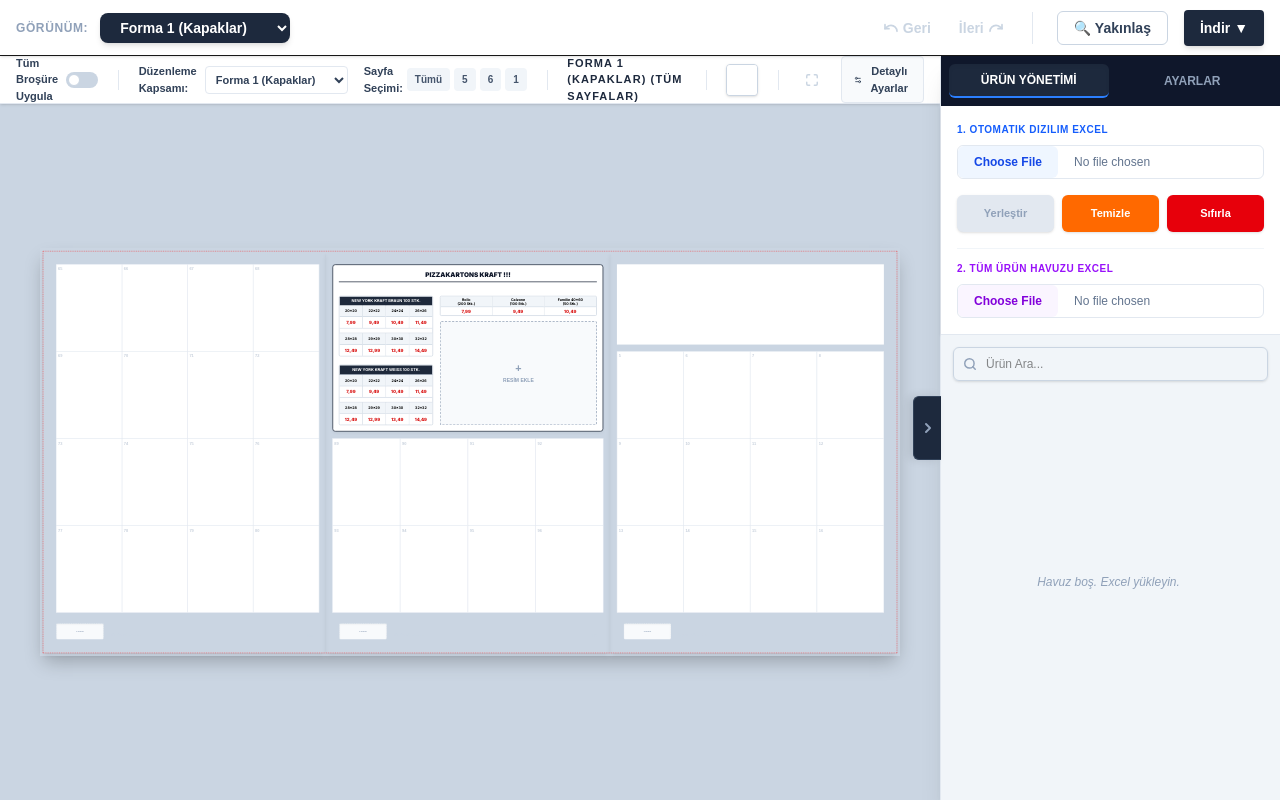
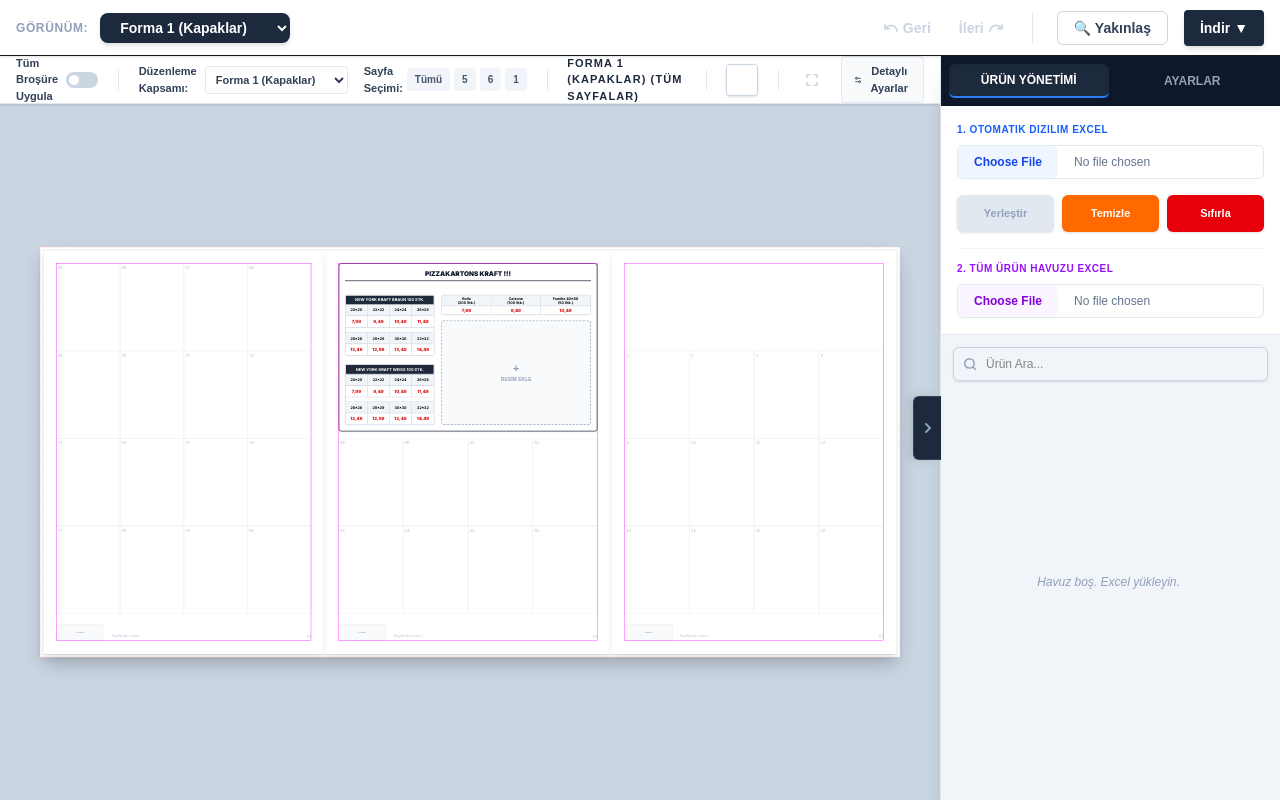
Before and after one commit to kursatyurtsever/katalog-tasarim-v2, a Next.js app: page / in a window 1280 px wide. Built offline with nearby package versions, Linux system fonts and the light colour scheme.

Commit message:
Repomix kuruldu. Tüm hatalar giderildi ama yapısal bir değişiklik yapılacak. Slot sistemi yeniden düzenlenecek. Yapısal düzenleme öncesi çalışan son projemizdir bu.

```diff
--- a/src/components/Canvas/Canvas.tsx
+++ b/src/components/Canvas/Canvas.tsx
@@ -60,24 +60,26 @@ export function Canvas() {
       ref={wrapperRef}
       className={`flex-1 relative w-full h-full min-w-0 min-h-0 bg-slate-300 ${isZoomed ? "overflow-auto" : "overflow-hidden"}`}
     >
-      <div
+<div
         id="canvas"
         onClick={() => {
           clearCatalogSelection();
-          disableAllImageEditModes(); // YENİ: Boşluğa tıklanınca serbest konumu kapat
+          disableAllImageEditModes();
         }}
         className={`canvas relative shadow-2xl transition-transform duration-200 ${isZoomed ? "mx-auto mt-20 mb-8" : "absolute top-1/2 left-1/2 origin-center"}`}
         style={{
           boxSizing: "border-box",
-          width: `${totalWidthMm}mm`,
-          height: `${physicalHeight}mm`,
-          padding: `${bleedMm}mm`,
+          width: `${totalWidthMm}mm`, // Bleed DAHİL: 627 + 4 = 631mm
+          height: `${physicalHeight}mm`, // Bleed DAHİL: 297 + 4 = 301mm
+          padding: `${bleedMm}mm`, // İçeriği 2mm içeri it
+          backgroundColor: "#ffffff", // Beyaz zemin
+          outline: "0.5px dashed rgba(255, 0, 0, 0.4)", // INDESIGN: Kırmızı Taşma Çizgisi (Bleed)
+          outlineOffset: "-1px",
           transform: isZoomed
             ? "scale(1)"
             : `translate(-50%, -50%) scale(${scale})`,
         }}
       >
-        {/* Yeni Katman Sistemi: LayerStack tüm filtreleme ve render işini devraldı */}
         <LayerStack forma={activeForma} />
 
         <div className="relative z-10 flex h-full w-full flex-row items-stretch bg-transparent">
@@ -86,11 +88,15 @@ export function Canvas() {
           ))}
         </div>
 
+        {/* INDESIGN: Siyah Kesim Çizgisi (Trim Box) */}
         <div
-          className="pointer-events-none absolute print:hidden"
+          className="pointer-events-none absolute print:hidden z-50"
           style={{
-            top: `${bleedMm}mm`, bottom: `${bleedMm}mm`, left: `${bleedMm}mm`, right: `${bleedMm}mm`,
-            border: "1px dashed red", zIndex: 50,
+            top: `${bleedMm}mm`,
+            bottom: `${bleedMm}mm`,
+            left: `${bleedMm}mm`,
+            right: `${bleedMm}mm`,
+            border: "0.5px solid rgba(0, 0, 0, 0.2)",
             boxSizing: "border-box",
           }}
         />
--- a/src/components/Canvas/LayerRenderer.tsx
+++ b/src/components/Canvas/LayerRenderer.tsx
@@ -2,7 +2,7 @@
 
 import React, { useMemo } from "react";
 import { Layer } from "@/types/document";
-import { useCatalogStore, Forma } from "@/store/useCatalogStore";
+import { useCatalogStore, Forma, CatalogPage } from "@/store/useCatalogStore";
 
 const MM_TO_PX = 96 / 25.4;
 
@@ -11,117 +11,111 @@ interface LayerRendererProps {
   forma: Forma;
 }
 
-/**
- * getPageOffsetX: Formadaki sayfaları pageNumber'a göre dizip,
- * hedef sayfanın başlangıç X noktasını (mm) döndürür.
- */
 function getPageOffsetX(forma: Forma, targetPageId: string, template: any): number {
   if (!forma || !template) return 0;
-
-  // Canvas.tsx sayfaları forma.pages sırasıyla render ettiği için X Offset'i tam bu sıraya göre hesaplıyoruz.
-  const targetIndex = forma.pages.findIndex(p => p.id === targetPageId);
+  const targetIndex = forma.pages.findIndex((p: CatalogPage) => p.id === targetPageId);
   if (targetIndex === -1) return 0;
-
-  // Hedef sayfaya kadar olan tüm sayfaların genişliklerini topla
-  const offsetX = forma.pages.slice(0, targetIndex).reduce((sum, p) => {
+  return forma.pages.slice(0, targetIndex).reduce((sum: number, p: CatalogPage) => {
     const pTemplate = template.pages.find((tp: any) => tp.pageNumber === p.pageNumber);
     return sum + (pTemplate?.widthMm || 210);
   }, 0);
-
-  return offsetX;
 }
 
-/**
- * LayerRenderer: Yeni hiyerarşi ve gelişmiş poligon mantığı ile katman render eder.
- */
 export function LayerRenderer({ layer, forma }: LayerRendererProps) {
   const template = useCatalogStore((state) => state.activeTemplate);
 
-  const { clipPath, layerWidthPx, layerHeightPx } = useMemo(() => {
-    if (!template) return { clipPath: "none", layerWidthPx: 0, layerHeightPx: 0 };
+  const { clipPath, layerWidthPx, layerHeightPx, layerLeftPx, layerTopPx } = useMemo(() => {
+    if (!template) return { clipPath: "none", layerWidthPx: 0, layerHeightPx: 0, layerLeftPx: 0, layerTopPx: 0 };
 
-    const lwPx = layer.bounds.w * MM_TO_PX;
-    const lhPx = layer.bounds.h * MM_TO_PX;
-    const lxPx = layer.bounds.x * MM_TO_PX;
-    const lyPx = layer.bounds.y * MM_TO_PX;
+    let fallbackLeft = (layer.bounds.x + template.bleedMm) * MM_TO_PX;
+    let fallbackTop = (layer.bounds.y + template.bleedMm) * MM_TO_PX;
+    let fallbackWidth = layer.bounds.w * MM_TO_PX;
+    let fallbackHeight = layer.bounds.h * MM_TO_PX;
 
-    if (!layer.mask || layer.mask.type === "document") {
-      return { clipPath: "none", layerWidthPx: lwPx, layerHeightPx: lhPx };
+    if (!layer.mask || layer.mask.type === "document" || !layer.mask.targetIds || layer.mask.targetIds.length === 0) {
+      if (layer.type === 'solid' || layer.type === 'image') {
+         fallbackLeft = 0;
+         fallbackTop = 0;
+         fallbackWidth = (template.openWidthMm + template.bleedMm * 2) * MM_TO_PX;
+         fallbackHeight = (template.openHeightMm + template.bleedMm * 2) * MM_TO_PX;
+      }
+      return { clipPath: "none", layerWidthPx: fallbackWidth, layerHeightPx: fallbackHeight, layerLeftPx: fallbackLeft, layerTopPx: fallbackTop };
     }
 
-    const targetIds = layer.mask.targetIds || [];
-    if (targetIds.length === 0) return { clipPath: "none", layerWidthPx: lwPx, layerHeightPx: lhPx };
-
-    // Hedef sayfaların koordinatlarını hesapla (Katmana göre rölatif pikseller)
-    const pageRects = targetIds.map(pid => {
-      const page = forma.pages.find(p => p.id === pid);
+    const pageRects = layer.mask.targetIds.map((pid: string) => {
+      const page = forma.pages.find((p: CatalogPage) => p.id === pid);
       const pConfig = template.pages.find((tp: any) => tp.pageNumber === page?.pageNumber);
       if (!page || !pConfig) return null;
 
-      const pxMm = getPageOffsetX(forma, pid, template) + template.bleedMm;
-      const pwMm = pConfig.widthMm;
-      const pyMm = 0 + template.bleedMm;
-      const phMm = template.openHeightMm;
+      const pageIndex = forma.pages.findIndex((p: CatalogPage) => p.id === pid);
+      const pxMm = getPageOffsetX(forma, pid, template);
 
-      return {
-        x1: (pxMm * MM_TO_PX) - lxPx,
-        y1: (pyMm * MM_TO_PX) - lyPx,
-        x2: ((pxMm + pwMm) * MM_TO_PX) - lxPx,
-        y2: ((pyMm + phMm) * MM_TO_PX) - lyPx
-      };
+      let rectX1 = pxMm + template.bleedMm;
+      let rectX2 = rectX1 + pConfig.widthMm;
+      let rectY1 = template.bleedMm;
+      let rectY2 = rectY1 + template.openHeightMm;
+
+      rectY1 -= template.bleedMm;
+      rectY2 += template.bleedMm;
+
+      if (pageIndex === 0) rectX1 -= template.bleedMm;
+      if (pageIndex === forma.pages.length - 1) rectX2 += template.bleedMm;
+      else rectX2 += 0.5;
+
+      return { rectX1, rectX2, rectY1, rectY2 };
     }).filter((r): r is NonNullable<typeof r> => r !== null);
 
-    if (pageRects.length === 0) return { clipPath: "none", layerWidthPx: lwPx, layerHeightPx: lhPx };
+    if (pageRects.length === 0) {
+       return { clipPath: "none", layerWidthPx: fallbackWidth, layerHeightPx: fallbackHeight, layerLeftPx: fallbackLeft, layerTopPx: fallbackTop };
+    }
+
+    const minX = Math.min(...pageRects.map((r: any) => r.rectX1));
+    const minY = Math.min(...pageRects.map((r: any) => r.rectY1));
+    const maxX = Math.max(...pageRects.map((r: any) => r.rectX2));
+    const maxY = Math.max(...pageRects.map((r: any) => r.rectY2));
+
+    const layerLeftPx = minX * MM_TO_PX;
+    const layerTopPx = minY * MM_TO_PX;
+    const layerWidthPx = (maxX - minX) * MM_TO_PX;
+    const layerHeightPx = (maxY - minY) * MM_TO_PX;
 
     let generatedClipPath = "none";
-
     if (layer.mask.excludeGaps) {
-      // 1. Exclude Gaps: Çoklu dikdörtgen (polygon bridge)
-      pageRects.sort((a, b) => a.x1 - b.x1);
-
+      pageRects.sort((a: any, b: any) => a.rectX1 - b.rectX1);
       const topPoints: string[] = [];
       const bottomPoints: string[] = [];
+      pageRects.forEach((rect: any) => {
+        const localX1 = (rect.rectX1 - minX) * MM_TO_PX;
+        const localY1 = (rect.rectY1 - minY) * MM_TO_PX;
+        const localX2 = (rect.rectX2 - minX) * MM_TO_PX;
+        const localY2 = (rect.rectY2 - minY) * MM_TO_PX;
 
-      pageRects.forEach(rect => {
-        // Üst kenarlar (L -> R)
-        topPoints.push(`${rect.x1}px ${rect.y1}px`);
-        topPoints.push(`${rect.x2}px ${rect.y1}px`);
-        // Alt kenarlar (R -> L için reverse order'da unshift)
-        bottomPoints.unshift(`${rect.x1}px ${rect.y2}px`);
-        bottomPoints.unshift(`${rect.x2}px ${rect.y2}px`);
+        topPoints.push(`${localX1}px ${localY1}px`);
+        topPoints.push(`${localX2}px ${localY1}px`);
+        bottomPoints.unshift(`${localX1}px ${localY2}px`);
+        bottomPoints.unshift(`${localX2}px ${localY2}px`);
       });
-
       generatedClipPath = `polygon(${(topPoints.concat(bottomPoints)).join(", ")})`;
     } else {
-      // 2. No Exclude Gaps: Tek büyük dikdörtgen
-      const minX = Math.min(...pageRects.map(r => r.x1));
-      const minY = Math.min(...pageRects.map(r => r.y1));
-      const maxX = Math.max(...pageRects.map(r => r.x2));
-      const maxY = Math.max(...pageRects.map(r => r.y2));
-
-      generatedClipPath = `polygon(${minX}px ${minY}px, ${maxX}px ${minY}px, ${maxX}px ${maxY}px, ${minX}px ${maxY}px)`;
+      generatedClipPath = `polygon(0px 0px, ${layerWidthPx}px 0px, ${layerWidthPx}px ${layerHeightPx}px, 0px ${layerHeightPx}px)`;
     }
 
-    return { clipPath: generatedClipPath, layerWidthPx: lwPx, layerHeightPx: lhPx };
+    return { clipPath: generatedClipPath, layerWidthPx, layerHeightPx, layerLeftPx, layerTopPx };
   }, [layer, forma, template]);
 
   if (!layer.visible) return null;
 
-  // Transform değerleri
   const rotateArr = layer.transform.rotation || 0;
   const scaleX = (layer.transform.flipX ? -1 : 1);
   const scaleY = (layer.transform.flipY ? -1 : 1);
 
   return (
-    /**
-     * WRAPPER DIV: Opacity, Blend Mode ve Ana Pozisyon
-     */
     <div
       id={`layer-wrapper-${layer.id}`}
       style={{
         position: "absolute",
-        left: `${layer.bounds.x * MM_TO_PX}px`,
-        top: `${layer.bounds.y * MM_TO_PX}px`,
+        left: `${layerLeftPx}px`,
+        top: `${layerTopPx}px`,
         width: `${layerWidthPx}px`,
         height: `${layerHeightPx}px`,
         opacity: (layer.properties.opacity ?? 100) / 100,
@@ -134,9 +128,6 @@ export function LayerRenderer({ layer, forma }: LayerRendererProps) {
         justifyContent: "center",
       }}
     >
-      {/**
-       * TRANSFORM DIV: Rotation, Scale, Flip (Merkezden)
-       */}
       <div
         style={{
           width: "100%",
@@ -147,27 +138,15 @@ export function LayerRenderer({ layer, forma }: LayerRendererProps) {
           justifyContent: "stretch",
         }}
       >
-        {/**
-         * CONTENT: Solid veya Image
-         */}
         {layer.type === "solid" ? (
-          <div
-            style={{
-              flex: 1,
-              background: layer.properties.gradient || layer.properties.color || "transparent"
-            }}
-          />
+          <div style={{ flex: 1, background: layer.properties.gradient || layer.properties.color || "transparent" }} />
         ) : (
           layer.properties.imageUrl && (
             <div style={{ flex: 1, position: "relative", overflow: "hidden" }}>
               <img
                 src={layer.properties.imageUrl}
                 alt={layer.name || ""}
-                style={{
-                  width: "100%",
-                  height: "100%",
-                  objectFit: (layer.properties.fitMode === "repeat" ? "fill" : (layer.properties.fitMode || "cover")) as any
-                }}
+                style={{ width: "100%", height: "100%", objectFit: (layer.properties.fitMode === "repeat" ? "fill" : (layer.properties.fitMode || "cover")) as any }}
               />
             </div>
           )
--- a/src/components/Canvas/Page.tsx
+++ b/src/components/Canvas/Page.tsx
@@ -62,7 +62,7 @@ export function Page({ pageNumber }: { pageNumber: number }) {
 
 
 
-  const [mt, mr, , ml] = pageConfig.safeZone;
+  const [mt, mr, mb, ml] = pageConfig.safeZone;
   const totalColumns = 4;
   const totalRows = Math.ceil(currentPage.slots.length / totalColumns);
 
@@ -131,7 +131,7 @@ export function Page({ pageNumber }: { pageNumber: number }) {
           }
         }}
       >
-        <div className="safe-zone absolute z-10 flex flex-col" style={{ top: `${mt}mm`, right: `${mr}mm`, bottom: "30mm", left: `${ml}mm` }}>
+<div className="safe-zone absolute z-10 flex flex-col pointer-events-none" style={{ top: `${mt}mm`, right: `${mr}mm`, bottom: "30mm", left: `${ml}mm` }}>
 
           {/* BANNER ALANI GÜNCELLENDİ */}
           {pageNumber === 1 && (
@@ -191,6 +191,19 @@ export function Page({ pageNumber }: { pageNumber: number }) {
           </div>
 
         </div>
+        {/* INDESIGN GÜVENLİ ALAN (SAFE ZONE / MARGIN) ÇİZGİSİ */}
+        <div
+          data-hide-on-export="true"
+          className="pointer-events-none absolute print:hidden z-50"
+          style={{
+            top: `${mt}mm`,
+            bottom: `${mb}mm`,
+            left: `${ml}mm`,
+            right: `${mr}mm`,
+            border: "1px solid magenta",
+            boxSizing: "border-box",
+          }}
+        />
       </div>
     </>
   );
--- a/src/lib/templates.ts
+++ b/src/lib/templates.ts
@@ -22,16 +22,18 @@ export const Template1: BrochureTemplate = {
   pageCount: 6,
   foldCount: 2,
   foldType: "roll-fold",
-  openWidthMm: 631,
-  openHeightMm: 297,
-  bleedMm: 2,
+  openWidthMm: 627, // INDESIGN'DAN ALINDI (Önceki 631'di)
+  openHeightMm: 297, // INDESIGN'DAN ALINDI
+  bleedMm: 2, // INDESIGN'DAN ALINDI (Taşma payı)
   pages: [
-    { pageNumber: 5, widthMm: 209, safeZone: [10, 5, 10, 10] },
-    { pageNumber: 6, widthMm: 210, safeZone: [10, 5, 10, 5] },
-    { pageNumber: 1, widthMm: 212, safeZone: [10, 10, 10, 5] },
-    { pageNumber: 2, widthMm: 212, safeZone: [10, 5, 10, 10] },
-    { pageNumber: 3, widthMm: 210, safeZone: [10, 5, 10, 5] },
-    { pageNumber: 4, widthMm: 209, safeZone: [10, 10, 10, 5] },
+    // DIŞ YÜZ (Sol Arka, Orta Arka, Ön Kapak) -> Toplam: 627mm
+    { pageNumber: 5, widthMm: 207, safeZone: [10, 10, 10, 10] }, // İçe giren kapak kısa olur
+    { pageNumber: 6, widthMm: 210, safeZone: [10, 10, 10, 10] },
+    { pageNumber: 1, widthMm: 210, safeZone: [10, 10, 10, 10] },
+    // İÇ YÜZ (Sol İç, Orta İç, Sağ İç) -> Toplam: 627mm
+    { pageNumber: 2, widthMm: 210, safeZone: [10, 10, 10, 10] },
+    { pageNumber: 3, widthMm: 210, safeZone: [10, 10, 10, 10] },
+    { pageNumber: 4, widthMm: 207, safeZone: [10, 10, 10, 10] }, // İçe giren kapak kısa olur
   ],
 };
 
```
Also changed, not shown: src/components/ContextualBar.tsx (+7 -1 lines), src/components/DownloadMenu.tsx (+14 -11 lines), src/store/useLayerStore.ts (+11 -6 lines), 1 other file (tests, documents, lock files or other folders).
